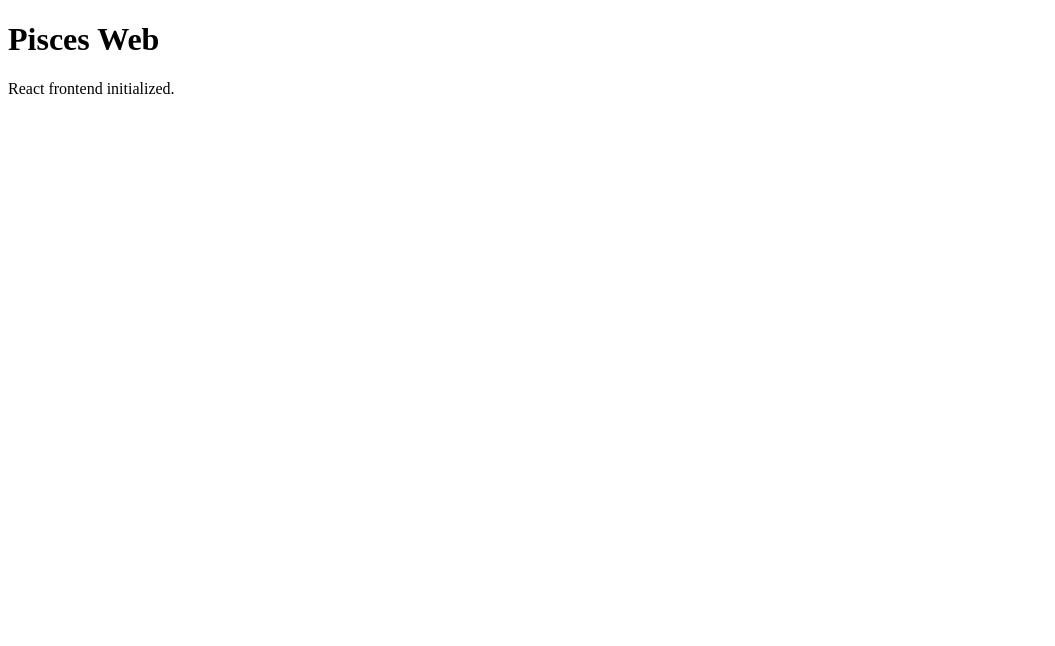
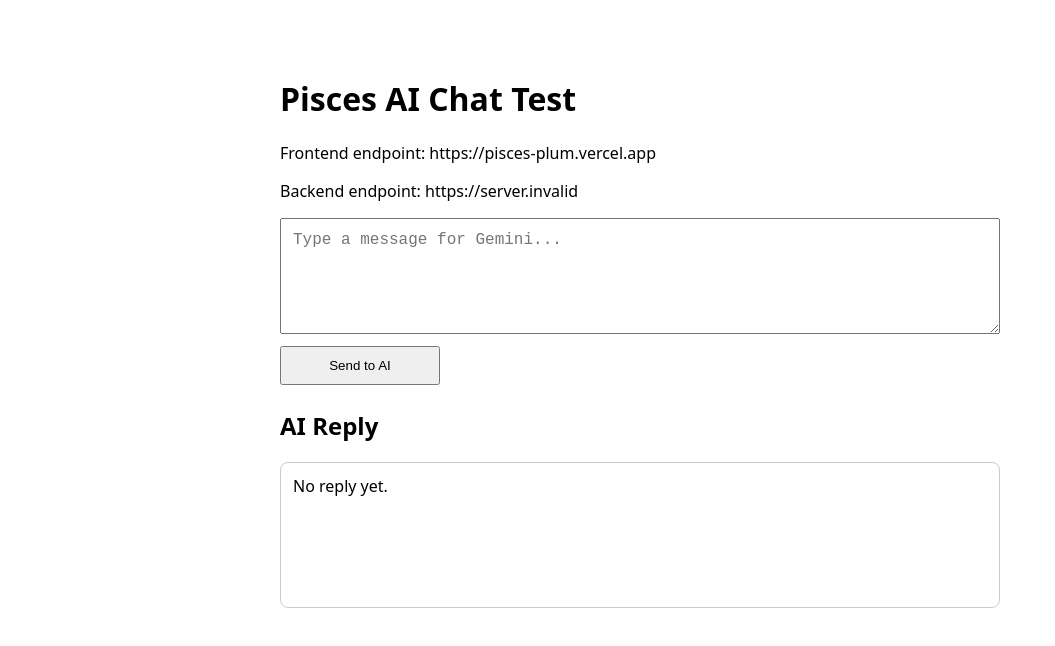
Before and after one commit to ericchen1972/pisces, a React (Vite) app in the folder web/: page / in a window 1280 px wide. Shown: the top 646 px of the page, without its empty margins (0-1055 px from the left). Built offline with nearby package versions, Linux system fonts and the light colour scheme; no server answers.

Commit message:
Add Gemini chat API endpoint and simple web chat UI

```diff
--- a/web/src/App.jsx
+++ b/web/src/App.jsx
@@ -1,8 +1,89 @@
+import { useMemo, useState } from 'react'
+
+const FALLBACK_API_BASE_URL = 'https://pisces-315346868518.asia-east1.run.app'
+
 export default function App() {
+  const apiBaseUrl = useMemo(
+    () => (import.meta.env.VITE_API_BASE_URL || FALLBACK_API_BASE_URL).replace(/\/$/, ''),
+    [],
+  )
+  const [message, setMessage] = useState('')
+  const [reply, setReply] = useState('')
+  const [error, setError] = useState('')
+  const [isLoading, setIsLoading] = useState(false)
+
+  const onSubmit = async (event) => {
+    event.preventDefault()
+    const trimmed = message.trim()
+    if (!trimmed) {
+      setError('Please enter a message.')
+      return
+    }
+
+    setError('')
+    setReply('')
+    setIsLoading(true)
+
+    try {
+      const res = await fetch(`${apiBaseUrl}/api/chat`, {
+        method: 'POST',
+        headers: { 'Content-Type': 'application/json' },
+        body: JSON.stringify({ message: trimmed }),
+      })
+      const data = await res.json()
+
+      if (!res.ok) {
+        throw new Error(data.error || 'Request failed.')
+      }
+      setReply(data.reply || '')
+    } catch (err) {
+      setError(err.message || 'Unable to reach API.')
+    } finally {
+      setIsLoading(false)
+    }
+  }
+
   return (
-    <main>
-      <h1>Pisces Web</h1>
-      <p>React frontend initialized.</p>
+    <main
+      style={{
+        maxWidth: 720,
+        margin: '40px auto',
+        padding: 16,
+        fontFamily: 'system-ui, -apple-system, Segoe UI, Roboto, sans-serif',
+      }}
+    >
+      <h1>Pisces AI Chat Test</h1>
+      <p>Frontend endpoint: https://pisces-plum.vercel.app</p>
+      <p>Backend endpoint: {apiBaseUrl}</p>
+
+      <form onSubmit={onSubmit} style={{ display: 'grid', gap: 12 }}>
+        <textarea
+          rows={5}
+          value={message}
+          onChange={(e) => setMessage(e.target.value)}
+          placeholder="Type a message for Gemini..."
+          style={{ padding: 12, fontSize: 16 }}
+        />
+        <button type="submit" disabled={isLoading} style={{ width: 160, padding: '10px 12px' }}>
+          {isLoading ? 'Sending...' : 'Send to AI'}
+        </button>
+      </form>
+
+      <section style={{ marginTop: 24 }}>
+        <h2>AI Reply</h2>
+        <div
+          style={{
+            minHeight: 120,
+            border: '1px solid #ccc',
+            borderRadius: 8,
+            padding: 12,
+            whiteSpace: 'pre-wrap',
+          }}
+        >
+          {reply || 'No reply yet.'}
+        </div>
+        {error ? <p style={{ color: '#b00020', marginTop: 12 }}>{error}</p> : null}
+      </section>
     </main>
   )
 }
```
Also changed, not shown: 2 other files (tests, documents, lock files or other folders).
